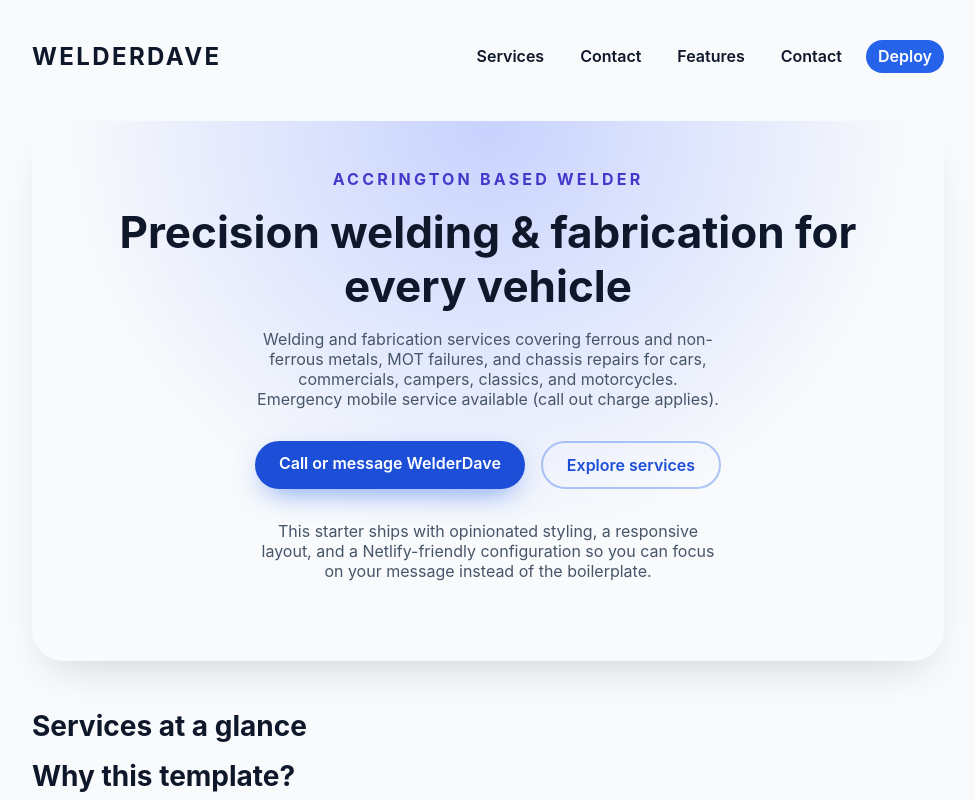
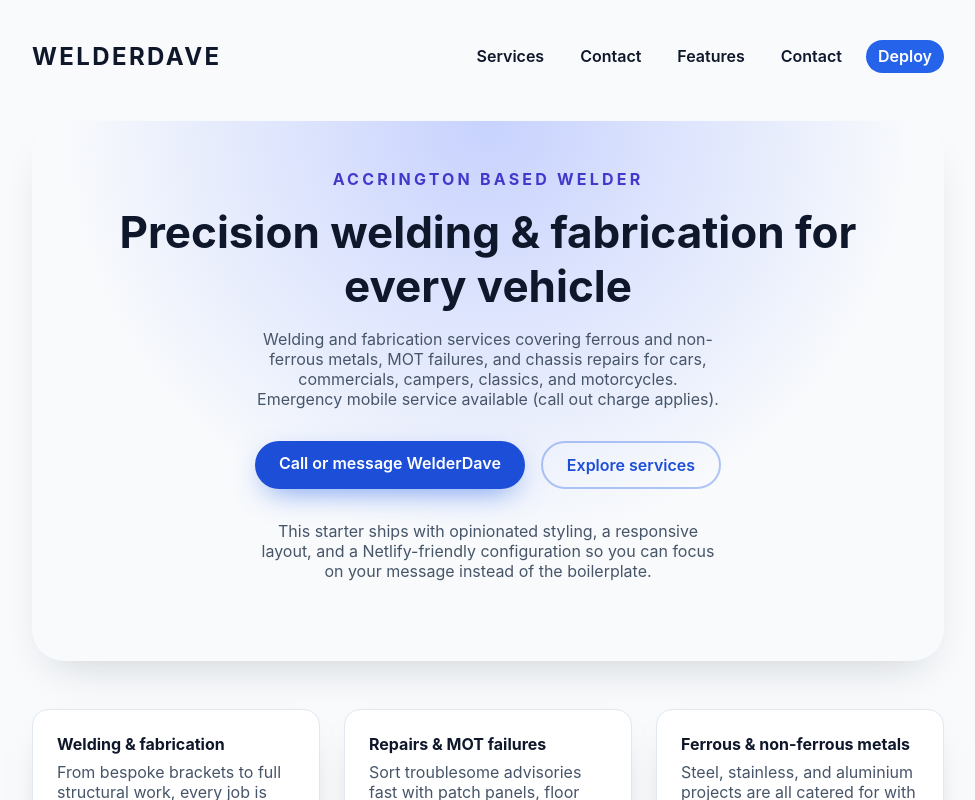
Before and after one commit to jenkinchris11/WelderDave, a Vue app in the folder vue-netlify/: page / in a window 1280 px wide. Shown: the top 800 px of the page, without its empty margins (152-1127 px from the left). Built offline with nearby package versions, Linux system fonts and the light colour scheme.

Commit message:
Update FeatureGrid.vue

```diff
--- a/vue-netlify/src/components/FeatureGrid.vue
+++ b/vue-netlify/src/components/FeatureGrid.vue
@@ -29,8 +29,6 @@ const features = [
 
 <template>
   <section class="feature-grid">
-    <h3>Services at a glance</h3>
-    <h3>Why this template?</h3>
     <div class="grid">
       <article v-for="feature in features" :key="feature.title">
         <h4>{{ feature.title }}</h4>
```
